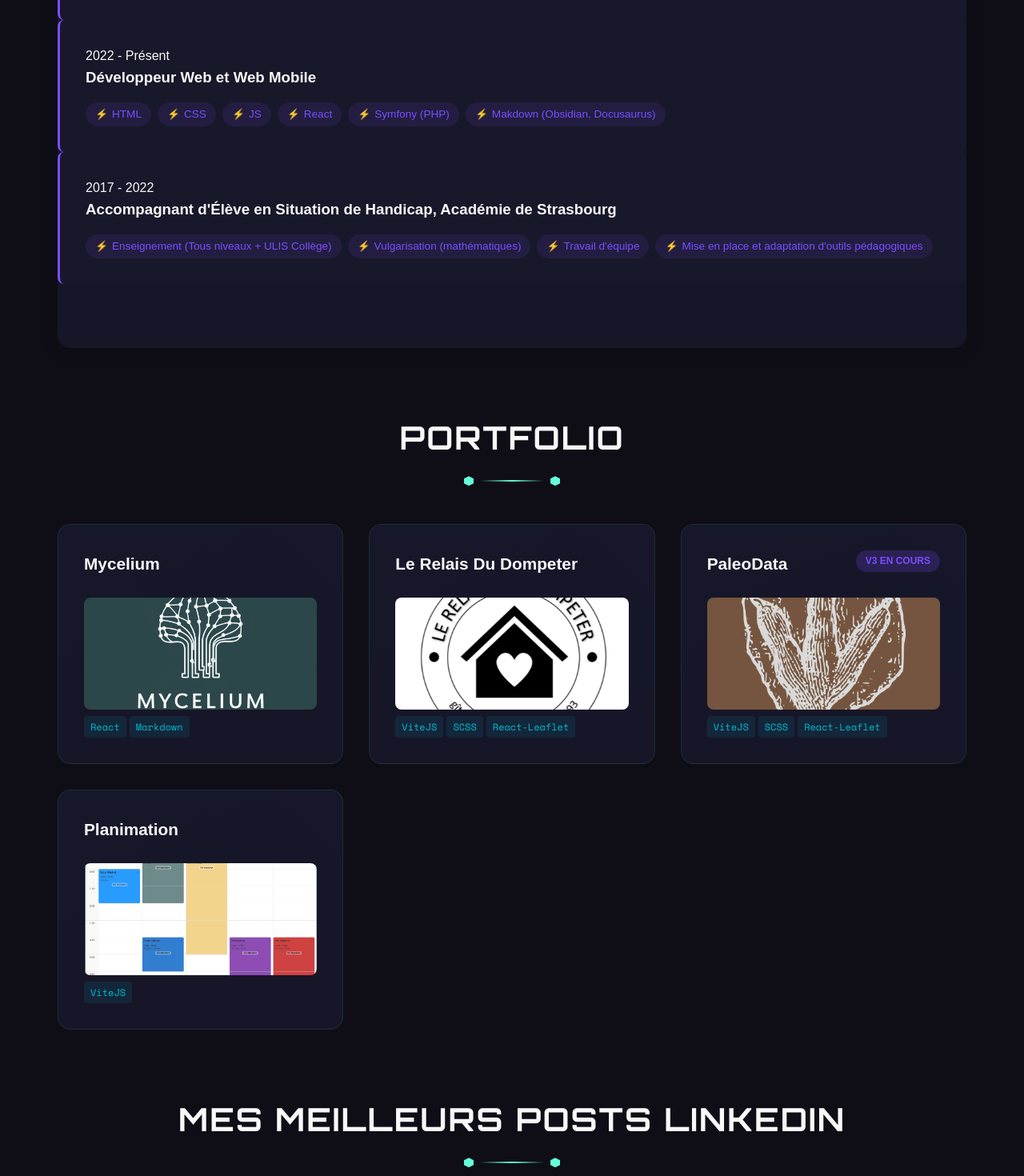
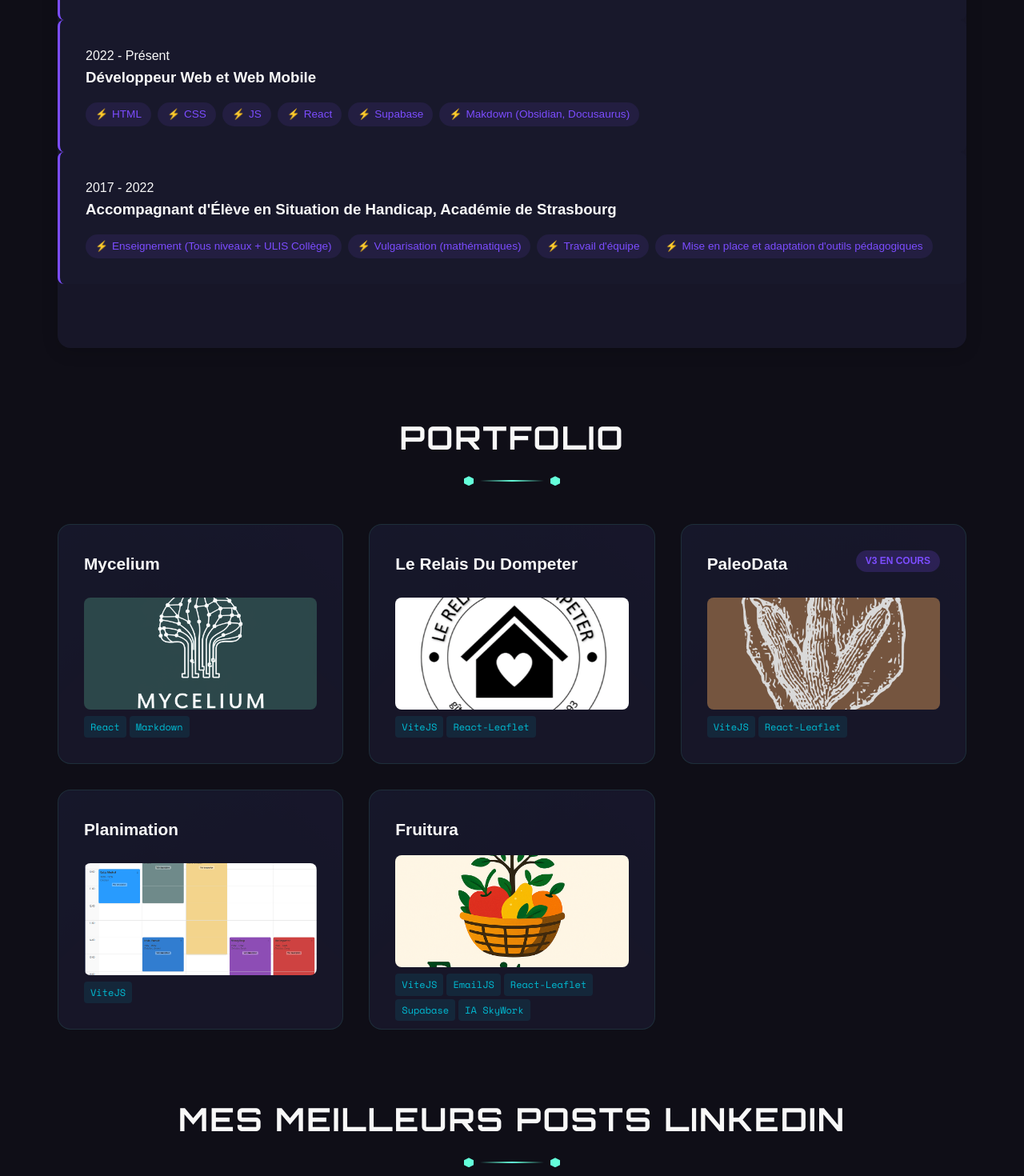
Before and after one commit to Chrstn67/portfolio-christian-humbert, a React (Vite) app: page / in a window 1280 px wide. Shown: the part 5580-7050 px from the top of the page at 80% size. Built offline with nearby package versions, Linux system fonts and the light colour scheme.

Commit message:
MAJ portfolio

```diff
--- a/src/data/careerData.js
+++ b/src/data/careerData.js
@@ -1,7 +1,7 @@
 export const careerData = {
   items: [
     {
-      period: "Depuis 2025, vacances scolaires",
+      period: "2025, vacances scolaires - Présent",
       title: "Animateur au Service Animation Jeunes, Molsheim",
       skills: ["Travail d'équipe", "Mise en place et animation des activités"],
     },
@@ -18,7 +18,7 @@
         "CSS",
         "JS",
         "React",
-        "Symfony (PHP)",
+        "Supabase",
         "Makdown (Obsidian, Docusaurus)",
       ],
     },
--- a/src/data/portfolioData.js
+++ b/src/data/portfolioData.js
@@ -13,7 +13,7 @@
       title: "Le Relais Du Dompeter",
       description:
         "Mon premier site pour un vrai client ! Un site vitrine pour vous donner envie de visiter l'Alsace et passer ton séjour au Relais du Dompeter !",
-      technologies: "ViteJS, SCSS, React-Leaflet",
+      technologies: "ViteJS, React-Leaflet",
       link: "https://www.lerelaisdudompeter.alsace/",
       image: "./images-projets/LogoDompeter.png",
       status: "",
@@ -22,7 +22,7 @@
       title: "PaleoData",
       description:
         "Viens faire un safari préhistorique, un voyage dans le temps. Pars à la découverte d'animaux dont tu ne soupçonnes peut-être pas l'existence ! Viens collaborer !",
-      technologies: "ViteJS, SCSS, React-Leaflet",
+      technologies: "ViteJS, React-Leaflet",
       link: "https://chrstn67.github.io/PaleoData/#/",
       image: "./images-projets/PaleoData.png",
       status: "V3 EN COURS",
@@ -34,6 +34,16 @@
       technologies: "ViteJS",
       link: "https://chrstn67.github.io/planimation/",
       image: "./images-projets/Planimation.png",
+      // status: "V3 EN COURS",
+    },
+
+    {
+      title: "Fruitura",
+      description:
+        "Réduis à ton niveau le gaspillage alimentaire en partageant tes récoltes autour de toi !",
+      technologies: "ViteJS, EmailJS, React-Leaflet, Supabase, IA SkyWork",
+      link: "https://fruitura.vercel.app/",
+      image: "./images-projets/Logo-Fruitura.png",
       // status: "V3 EN COURS",
     },
     // {
@@ -48,7 +58,7 @@
     //   title: "WriterTalent",
     //   description:
     //     "Nous offrons l'opportunité de lire le travail des écrivains en herbe qui aiment partager le fruit de leur imagination avec une communauté. Le site n'est pas encore accessible au public.",
-    //   technologies: "React, SCSS, Symfony",
+    //   technologies: "React, Symfony",
     //   link: "",
     //   status: "",
     // },
@@ -56,7 +66,7 @@
     //   title: "Mail Search Job Manager",
     //   description:
     //     "Cela vous dit de laisser l'indémodable papier-stylo de côté ? Suivez vos lettres de candidature ! Vous pourrez spécifier le statut de votre réponse. Bonne recherche à vous !",
-    //   technologies: "React, SCSS, GeoAPI",
+    //   technologies: "React, GeoAPI",
     //   link: "https://chrstn67.github.io/Mail-Search-Job-Manager/",
     //   status: "REFONTE EN COURS",
     // },
```
Also changed, not shown: public/images-projets/Logo-Fruitura.png (added).
